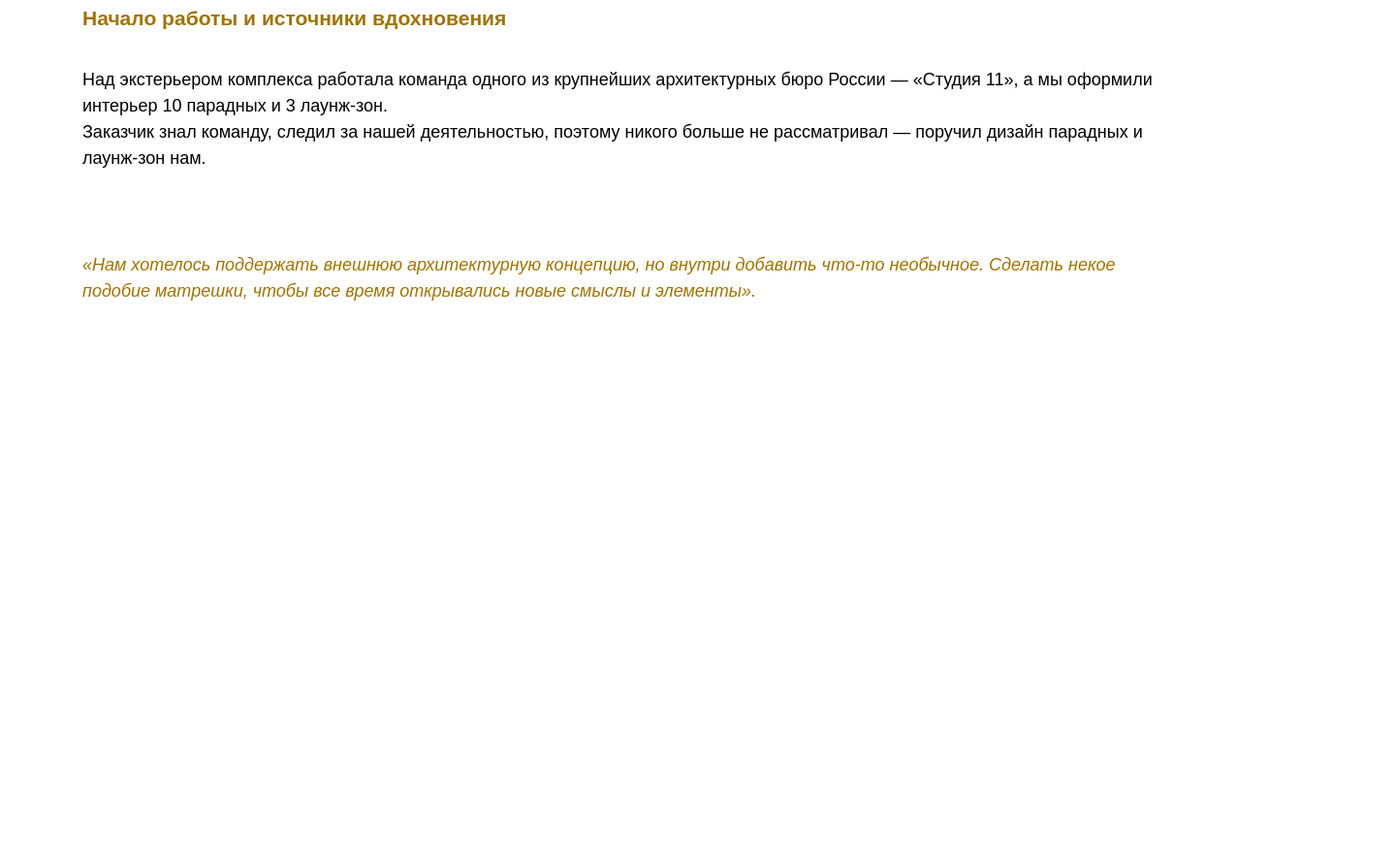
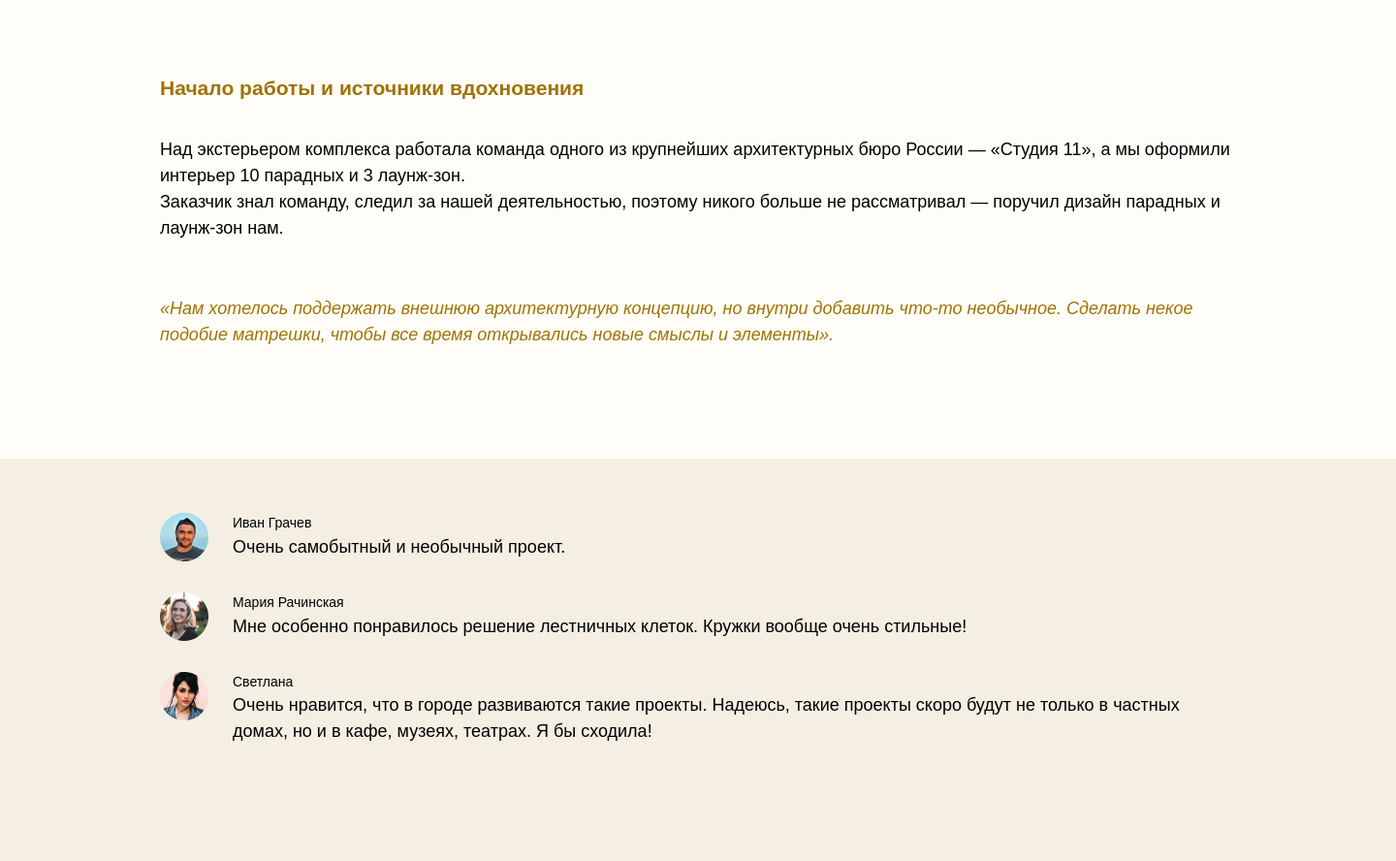
Before and after one commit to flyingniki/cms-layout, a plain HTML site: page index.html in a window 1280 px wide. Shown: the part 1465-2353 px from the top of the page at 97% size, 1440 px wide, since content can reach past the window. Before the commit the page ends 1862 px from the top, so only its background shows below. Drawn offline with Linux system fonts and the light colour scheme.

Commit message:
task 3.6 done

```diff
--- a/index.html
+++ b/index.html
@@ -16,39 +16,80 @@
   <main class="page-main">
     <section class="main-section">
       <div class="wrapper">
-        <div class="wysiwyg-wrapper">
+        <div class="wysiwyg__wrapper">
           <h1>Дизайн общественных интерьеров</h1>
           <h2>Кейс клубного дома Tomazzi Hall</h2>
-          <img src="img/image 1.png" alt="Помещение">
-          <p class="gold">Создать объект, подобного которому в Санкт-Петербурге еще не было, — такую задачу поставил
-            перед
-            собой девелопер Interior Lounge, продумывая клубный дом Tomazzi Hall. Над экстерьером комплекса
-            работала команда одного из крупнейших архитектурных Бюро России — «Студия 11» разработал
-            концепцию, а мы оформили интерьер 10 парадных и 3 лаунж-зон.</p>
+          <img src="img/image-1.png" alt="Помещение">
+          <div class="gold">
+            <p>Создать объект, подобного которому в Санкт-Петербурге еще не было, — такую задачу поставил
+              перед
+              собой девелопер Interior Lounge, продумывая клубный дом Tomazzi Hall. Над экстерьером комплекса
+              работала команда одного из крупнейших архитектурных Бюро России — «Студия 11» разработал
+              концепцию, а мы оформили интерьер 10 парадных и 3 лаунж-зон.
+            </p>
+          </div>
           <p>Заказчик знал команду, следил за нашей деятельностью, поэтому никого больше не рассматривал —
             поручил дизайн парадных и лаунж-зон нам. Основными моментами, на которые мы оринтировались,
-            стали:</p>
+            стали:
+          </p>
           <ul>
             <li>Источники вдохновения планировалось искать в строгой геометрии, модерне и духе «ревущих
-              двадцатых»;</li>
-            <li>Необходимо было выдержать дорогой и одновременно элегантный стиль;</li>
-            <li>Ключевой элемент дизайна любого общественного пространства — удобство для жителей.</li>
+              двадцатых»;
+            </li>
+            <li>Необходимо было выдержать дорогой и одновременно элегантный стиль;
+
+            </li>
+            <li>Ключевой элемент дизайна любого общественного пространства — удобство для жителей.
+            </li>
           </ul>
-          <div>
-            <img src="img/image 2.png" alt="Лестница">
-            <img src="img/image 3.png" alt="Лифт">
+          <div class="column">
+            <img src="img/image-2.png" alt="Лестница">
+            <img src="img/image-3.png" alt="Лифт">
           </div>
           <h3>Начало работы и источники вдохновения</h3>
-          <div>
+          <div class="column">
             <p>Над экстерьером комплекса работала команда одного из крупнейших архитектурных бюро России —
-              «Студия 11», а мы оформили интерьер 10 парадных и 3 лаунж-зон. </p>
+              «Студия 11», а мы оформили интерьер 10 парадных и 3 лаунж-зон.
+            </p>
             <p>Заказчик знал команду, следил за нашей деятельностью, поэтому никого больше не рассматривал —
-              поручил дизайн парадных и лаунж-зон нам.</p>
+              поручил дизайн парадных и лаунж-зон нам.
+            </p>
           </div>
-          <div>
-            <cite>«Нам хотелось поддержать внешнюю архитектурную концепцию, но внутри добавить что-то
+          <div class="gold">
+            <p>«Нам хотелось поддержать внешнюю архитектурную концепцию, но внутри добавить что-то
               необычное. Сделать некое подобие матрешки, чтобы все время открывались новые смыслы и
-              элементы».</cite>
+              элементы».
+            </p>
+          </div>
+        </div>
+      </div>
+    </section>
+    <section class="reviews-section">
+      <div class="wrapper">
+        <div class="reviews__wrapper">
+          <div class="review">
+            <div class="review__image-wrapper">
+              <img src="img/user-1.png" alt="user-1" class="review__image" width="50" height="50">
+            </div>
+            <p class="review__name">Иван Грачев</p>
+            <p class="review__text">Очень самобытный и необычный проект.</p>
+          </div>
+          <div class="review">
+            <div class="review__image-wrapper">
+              <img src="img/user-2.png" alt="user-2" class="review__image" width="50" height="50">
+            </div>
+            <p class="review__name">Мария Рачинская</p>
+            <p class="review__text">Мне особенно понравилось решение лестничных клеток.
+              Кружки вообще очень стильные!</p>
+          </div>
+          <div class="review">
+            <div class="review__image-wrapper">
+              <img src="img/user-3.png" alt="user-3" class="review__image" width="50" height="50">
+            </div>
+            <p class="review__name">Светлана</p>
+            <p class="review__text">Очень нравится, что в городе развиваются такие проекты. Надеюсь, такие проекты скоро
+              будут не только в частных домах, но и в кафе, музеях, театрах.
+              Я бы сходила!</p>
           </div>
         </div>
       </div>
--- a/style.css
+++ b/style.css
@@ -1,12 +1,6 @@
 * {
   margin: 0;
   padding: 0;
-}
-
-.wrapper {
-  width: 1110px;
-  margin: 0 auto;
-  padding: 0 20px;
 }
 
 body {
@@ -16,22 +10,37 @@ body {
   font-size: 18px;
   line-height: 1.5;
   color: #000000;
+  background: #e5e5e5;
 }
 
-.wysiwyg-wrapper h1 {
+.wrapper {
+  width: 1110px;
+  margin: 0 auto;
+  padding: 0 165px;
+}
+
+/* main-section */
+
+.main-section .wrapper {
+  background-color: #fffdf8;
+  padding-top: 72px;
+  padding-bottom: 114px;
+}
+
+.wysiwyg__wrapper h1 {
   font-weight: 500;
   font-size: 48px;
   margin-bottom: 32px;
 }
 
-.wysiwyg-wrapper h2 {
+.wysiwyg__wrapper h2 {
   font-weight: 500;
   font-size: 40px;
   color: #9f7303;
   margin-bottom: 56px;
 }
 
-.wysiwyg-wrapper h3 {
+.wysiwyg__wrapper h3 {
   color: #9f7303;
   margin-top: 88px;
   margin-bottom: 34px;
@@ -43,21 +52,68 @@ body {
   margin-bottom: 18px;
 }
 
-.wysiwyg-wrapper ul {
+.gold:last-child {
+  margin-bottom: 0;
+}
+
+.wysiwyg__wrapper ul {
   margin-top: 32px;
   margin-bottom: 56px;
-  list-style-image: url(img/Rectangle\ 3.svg);
+  list-style-image: url("img/rectangle.svg");
 }
 
-.wysiwyg-wrapper li:not(:last-child) {
+.wysiwyg__wrapper li:not(:last-child) {
   margin-bottom: 8px;
 }
 
-.wysiwyg-wrapper div {
-  margin-bottom: 83px;
+.wysiwyg__wrapper .column {
+  margin-bottom: 32px;
 }
 
-.wysiwyg-wrapper cite {
+.wysiwyg__wrapper .gold:last-child {
   font-style: italic;
-  color: #9f7303;
 }
+
+/* reviews-section */
+
+.reviews-section .wrapper {
+  background-color: #f4efe2;
+  padding-top: 56px;
+  padding-bottom: 88px;
+}
+
+.review {
+  display: grid;
+  grid-template-columns: 50px 1fr;
+  grid-template-rows: auto auto;
+  column-gap: 25px;
+  margin-bottom: 32px;
+}
+
+.review__image-wrapper {
+  width: 50px;
+  height: 50px;
+  grid-column: 1 / 2;
+  grid-row: 1 / 3;
+}
+
+.review__image {
+  width: 50px;
+  height: 50px;
+  object-fit: cover;
+  text-indent: -100vw;
+}
+
+.review__name {
+  grid-column: 2 / 3;
+  font-size: 14px;
+  line-height: 1.5;
+  font-weight: 400;
+}
+
+.review__text {
+  grid-column: 2 / 3;
+  font-size: 18px;
+  line-height: 1.5;
+  font-weight: 500;
+}
```
Also changed, not shown: img/Rectangle 3.png (deleted), img/image-1.png (renamed from img/image 1.png), img/image-2.png (renamed from img/image 2.png), img/image-3.png (renamed from img/image 3.png), img/rectangle.svg (renamed from img/Rectangle 3.svg), img/user-1.png (added), img/user-2.png (added), img/user-3.png (added).
